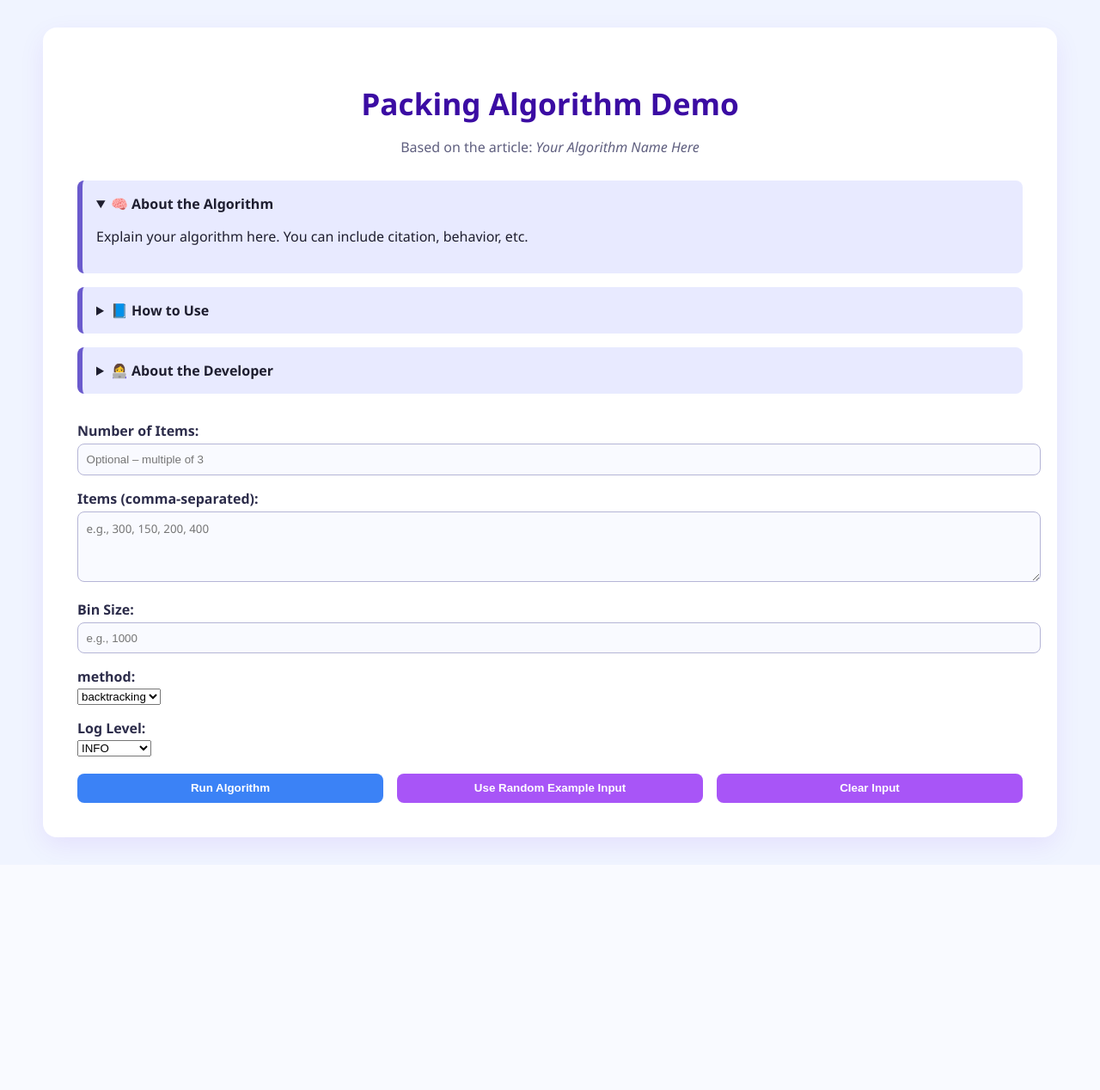
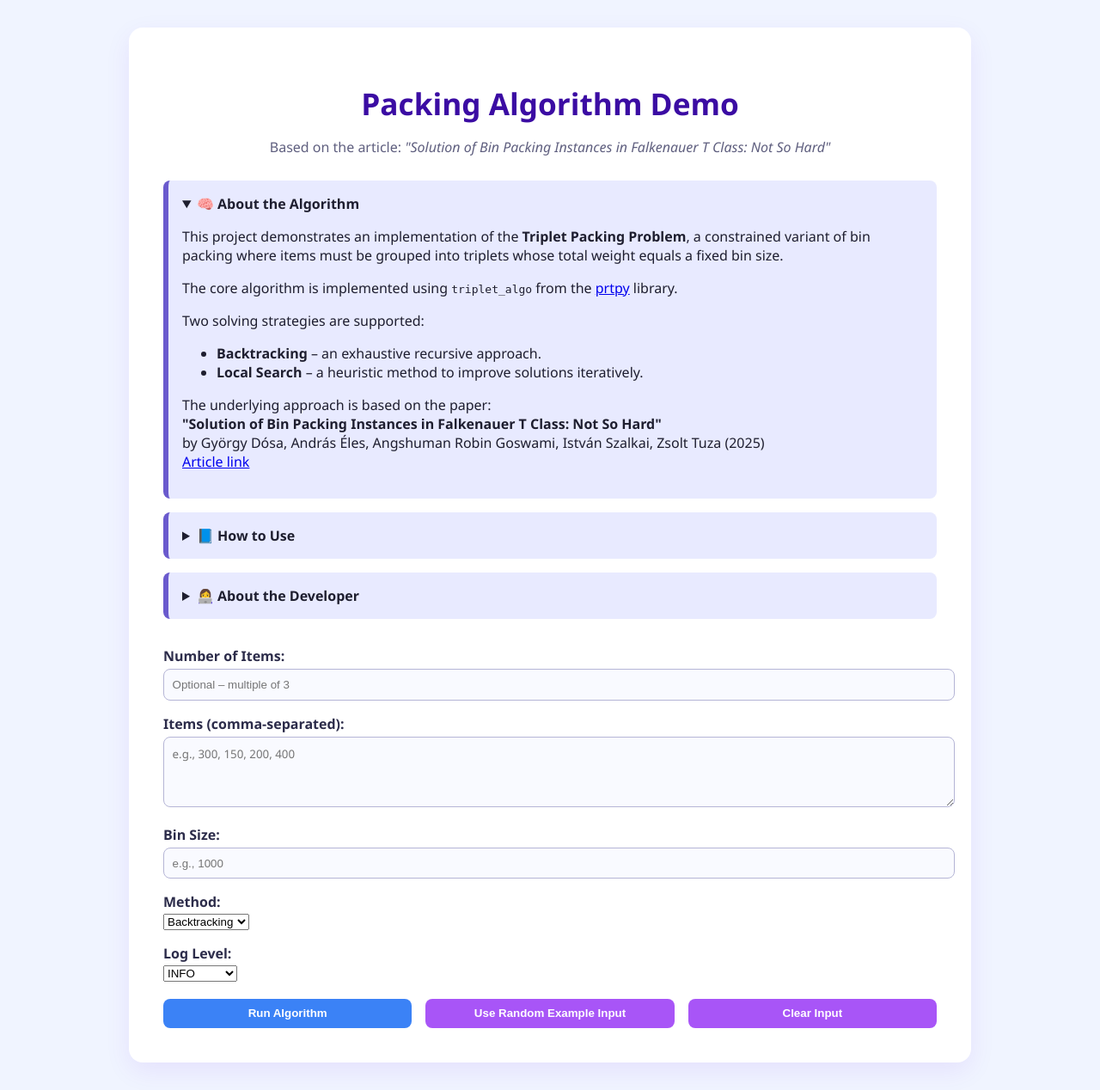
Before and after one commit to MiriamNagar/triplet_packing_site, a Flask app: page / in a window 1280 px wide, after a click on "🧠 About the Algorithm". Shown: the whole page at 86% size. Before the commit the page ends 992 px from the top, so only its background shows below. Run offline with Flask 3, Linux system fonts and the light colour scheme.

Commit message:
added description to the about, about the algorithm and how to use

```diff
--- a/src/static/styles.css
+++ b/src/static/styles.css
@@ -8,7 +8,7 @@ body {
 }
 
 .container {
-  max-width: 1100px;
+  max-width: 900px;
   margin: auto;
   background: white;
   padding: 2.5rem;
--- a/src/templates/index.html
+++ b/src/templates/index.html
@@ -21,25 +21,75 @@
     <!-- Title -->
     <header>
       <h1>Packing Algorithm Demo</h1>
-      <p>Based on the article: <em>Your Algorithm Name Here</em></p>
+      <p>Based on the article: <em>"Solution of Bin Packing Instances in Falkenauer T Class: Not So Hard"</em></p>
     </header>
 
     <!-- Expandables -->
     <section class="expandables">
       <details>
         <summary>🧠 About the Algorithm</summary>
-        <p>Explain your algorithm here. You can include citation, behavior, etc.</p>
+        <p>
+          This project demonstrates an implementation of the <strong>Triplet Packing Problem</strong>,
+          a constrained variant of bin packing where items must be grouped into triplets whose total weight equals a fixed bin size.
+        </p>
+        <p>
+          The core algorithm is implemented using <code>triplet_algo</code> from the <a href="https://github.com/coin-or/prtpy" target="_blank" rel="noopener noreferrer">prtpy</a> library.
+        </p>
+        <p>
+          Two solving strategies are supported:
+        </p>
+        <ul>
+          <li><strong>Backtracking</strong> – an exhaustive recursive approach.</li>
+          <li><strong>Local Search</strong> – a heuristic method to improve solutions iteratively.</li>
+        </ul>
+        <p>
+          The underlying approach is based on the paper:<br />
+          <strong>"Solution of Bin Packing Instances in Falkenauer T Class: Not So Hard"</strong><br />
+          by György Dósa, András Éles, Angshuman Robin Goswami, István Szalkai, Zsolt Tuza (2025)<br />
+          <a href="https://www.mdpi.com/1999-4893/18/2/115#" target="_blank" rel="noopener noreferrer">Article link</a>
+        </p>
       </details>
+
 
       <details>
         <summary>📘 How to Use</summary>
-        <p>Instructions on how users can input data, what to expect as output, etc.</p>
+        <ol>
+          <li>Enter a list of positive integers as <strong>items</strong>, separated by commas (e.g., <code>300, 250, 450</code>).</li>
+          <li>Enter a <strong>bin size</strong> that each triplet should sum to (e.g., <code>1000</code>).</li>
+          <li>Choose a <strong>method</strong>: Backtracking or Local Search.</li>
+          <li>Optionally select a <strong>log level</strong> to control the verbosity of the internal algorithm trace.</li>
+          <li>Click <strong>Run Algorithm</strong> to see the result.</li>
+          <li>To try a random valid instance, click <strong>Use Random Example Input</strong>. You can also first input the number of items you want to randomly generate and than click the <strong>Use Random Example Input</strong> to generate an exact items number</li>
+        </ol>
+        <p>Errors (e.g., if triplet grouping is not possible) will be displayed with a detailed message.</p>
       </details>
 
       <details>
         <summary>👩‍💻 About the Developer</summary>
-        <p>Write about yourself, your background, links to your GitHub, etc.</p>
+        <p>
+          Hi! I'm <strong>Miriam Nagar</strong>, a computer science student at Ariel University. This website is part of a final project I created for the <em>Research Algorithms</em> course, where we explored algorithmic strategies for solving complex real-world problems.
+        </p>
+        <p>
+          My project focuses on the <strong>Triplet Packing Problem</strong> — a constrained variation of bin packing where items must be grouped into triplets such that each group exactly fills a bin. I implemented and demonstrated both a backtracking-based solver and a local search heuristic.
+        </p>
+        <p>
+          The project builds on the algorithmic framework proposed in the paper:<br>
+          <em>"Solution of Bin Packing Instances in Falkenauer T Class: Not So Hard"</em><br>
+          by György Dósa, András Éles, Angshuman Robin Goswami, István Szalkai, Zsolt Tuza<br>
+          📄 <a href="https://www.mdpi.com/1999-4893/18/2/115#" target="_blank" rel="noopener noreferrer">Link to article</a>
+        </p>
+        <p>
+          I integrated my implementation into a fork of the open-source Python library <code>prtpy</code>, which provides flexible tools for modeling and solving packing and partitioning problems.
+        </p>
+        <p>
+          You can view the full project code and this interactive demo site here:<br>
+          🔗 <a href="https://github.com/MiriamNagar/triplet_packing_site" target="_blank" rel="noopener noreferrer">github.com/MiriamNagar/triplet_packing_site</a>
+        </p>
+        <p>
+          Thanks for visiting and happy packing! 📦
+        </p>
       </details>
+
     </section>
 
     <!-- Input Section -->
@@ -55,10 +105,10 @@
         <label>Bin Size:</label>
         <input type="number" name="binsize" id="binsize" placeholder="e.g., 1000" value="{{ request.form.get('binsize', '') }}" />
 
-        <label>method:</label>
+        <label>Method:</label>
         <select name="method" id="method">
-          <option value="backtracking">backtracking</option>
-          <option value="local search">local search</option>
+          <option value="backtracking">Backtracking</option>
+          <option value="local search">Local Search</option>
         </select>
 
         <label for="log_level">Log Level:</label>
@@ -104,7 +154,7 @@
         document.getElementById("loading-overlay").style.display = "flex";
     });
 
-    // Scroll to results after reload
+    // Scroll to results or error after reload
     window.onload = function () {
         const error = document.getElementById("error-message");
         const results = document.getElementById("results");
@@ -167,16 +217,6 @@
     document.getElementById("num_items").value = '';
   }
 
-  // Scroll to results or error if present
-  window.onload = function () {
-    const error = document.getElementById("error-message");
-    const results = document.getElementById("results");
-    if (error) {
-      error.scrollIntoView({ behavior: "smooth", block: "center" });
-    } else if (results) {
-      results.scrollIntoView({ behavior: "smooth" });
-    }
-  };
   // Random integer between min and max (inclusive)
   function getRandomInt(min, max) {
     return Math.floor(Math.random() * (max - min + 1)) + min;
```
